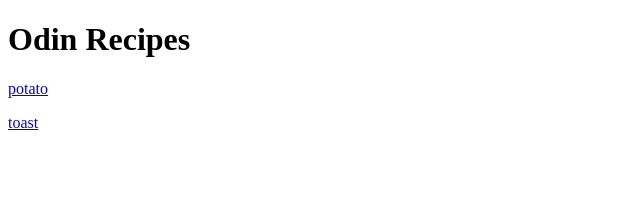
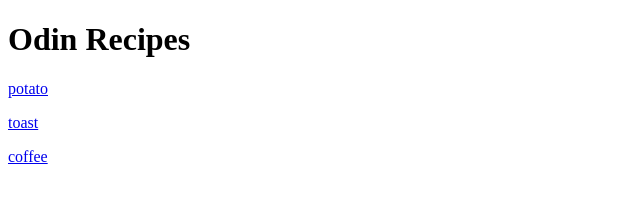
Before and after one commit to SteRave/odin-recipes, a plain HTML site: page index.html in a window 1280 px wide. Shown: the full height of the page, 0-640 px from the left. Drawn offline with Linux system fonts and the light colour scheme.

Commit message:
Added coffee image

```diff
--- a/index.html
+++ b/index.html
@@ -10,5 +10,6 @@
     <h1>Odin Recipes</h1>
     <p><a href="potatos.html">potato</a></p>
     <p><a href="toast.html">toast</a></p>
+    <p><a href="coffee.html">coffee</a></p>
 </body>
 </html>
```
Also changed, not shown: coffee.jpg (added).
